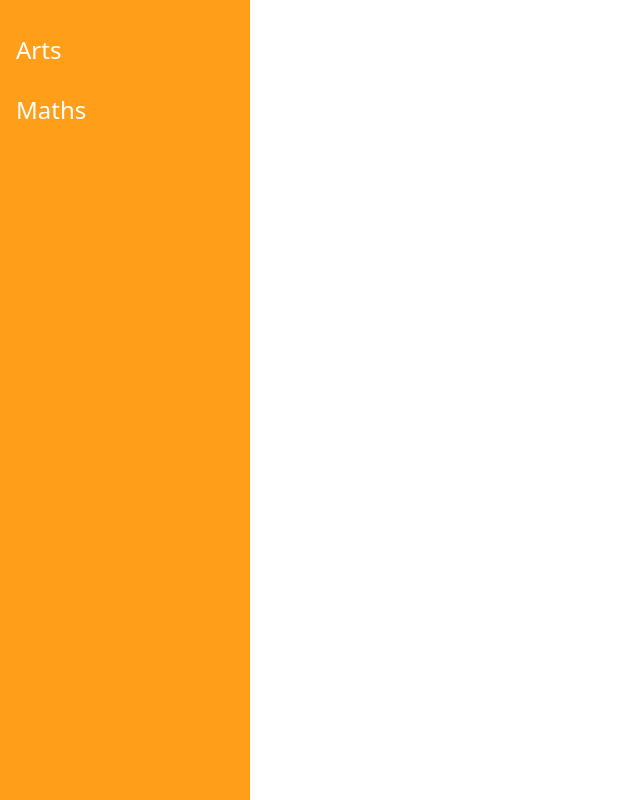
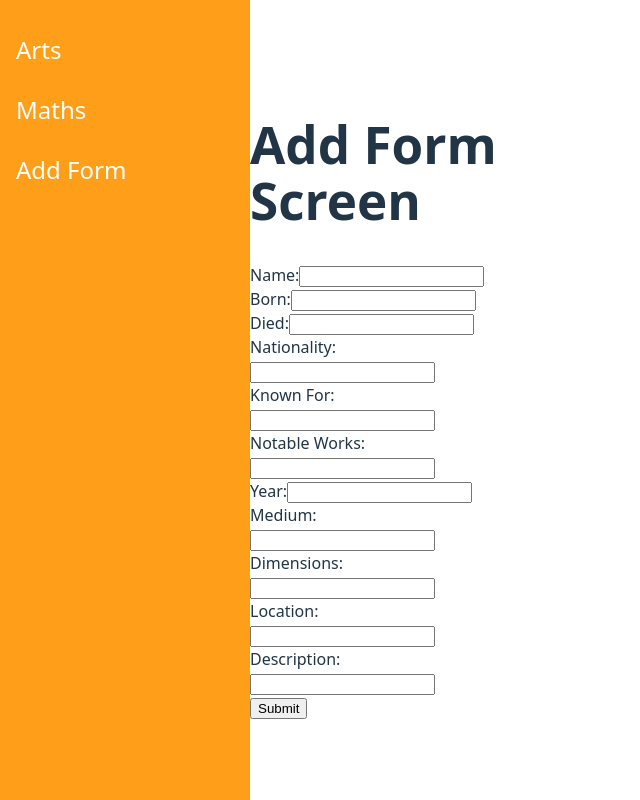
Before and after one commit to pjvenske/404, a React (Vite) app: page /add-form in a window 1280 px wide. Before the commit this address had no page. Shown: the whole page, without its empty margins (0-640 px from the left). Built offline with nearby package versions, Linux system fonts and the light colour scheme.

Commit message:
add form

```diff
--- a/src/App.jsx
+++ b/src/App.jsx
@@ -5,6 +5,7 @@ import './App.css'
 import { BrowserRouter, Routes, Route, Link } from 'react-router-dom'
 import Arts from './views/arts'
 import Maths from './views/maths'
+import AddForm from './views/addForm'
 
 function App() {
 
@@ -15,13 +16,14 @@ function App() {
               <nav>
                   <Link class="nav-link" to="/arts">Arts</Link>
                   <Link class="nav-link" to="/maths">Maths</Link>
+                  <Link class="nav-link" to="/add-form">Add Form</Link>
               </nav>
               <Routes>
                   <Route path="/arts" element={<Arts />} />
                   <Route path="/maths" element={<Maths />} />
+                  <Route path="/add-form" element={<AddForm />} />
               </Routes>
           </BrowserRouter>
-
       </div>
 
     </div>
--- /dev/null
+++ b/src/views/addForm.jsx
@@ -0,0 +1,69 @@
+import React from 'react';
+import { BrowserRouter, Routes, Route, Link } from 'react-router-dom'
+
+export default function AddForm() {
+    return (
+        <div>
+            <h1>Add Form Screen</h1>
+            <div>
+                <form>
+                    <label>Name:
+                        <input type="text" name="name" />
+                    </label>
+                    <br />
+                    <label>
+                        Born:
+                        <input type="number" name="born" />
+                    </label>
+                    <br />
+                    <label>
+                        Died:
+                        <input type="number" name="died" />
+                    </label>
+                    <br />
+                    <label>
+                        Nationality:
+                        <input type="text" name="nationality" />
+                    </label>
+                    <br />
+                    <label>
+                        Known For:
+                        <input type="text" name="knownFor" />
+                    </label>
+                    <br />
+                    <label>
+                        Notable Works:
+                        <input type="text" name="notableWorks" />
+                    </label>
+                    <br />
+                    <label>
+                        Year:
+                        <input type="number" name="year" />
+                    </label>
+                    <br />
+                    <label>
+                        Medium:
+                        <input type="text" name="medium" />
+                    </label>
+                    <br />
+                    <label>
+                        Dimensions:
+                        <input type="text" name="dimensions" />
+                    </label>
+                    <br />
+                    <label>
+                        Location:
+                        <input type="text" name="location" />
+                    </label>
+                    <br />
+                    <label>
+                        Description:
+                        <input type="text" name="description" />
+                    </label>
+                    <br />
+                    <input type="submit" value="Submit" />
+                </form>
+            </div>
+        </div>
+    );
+}
```
